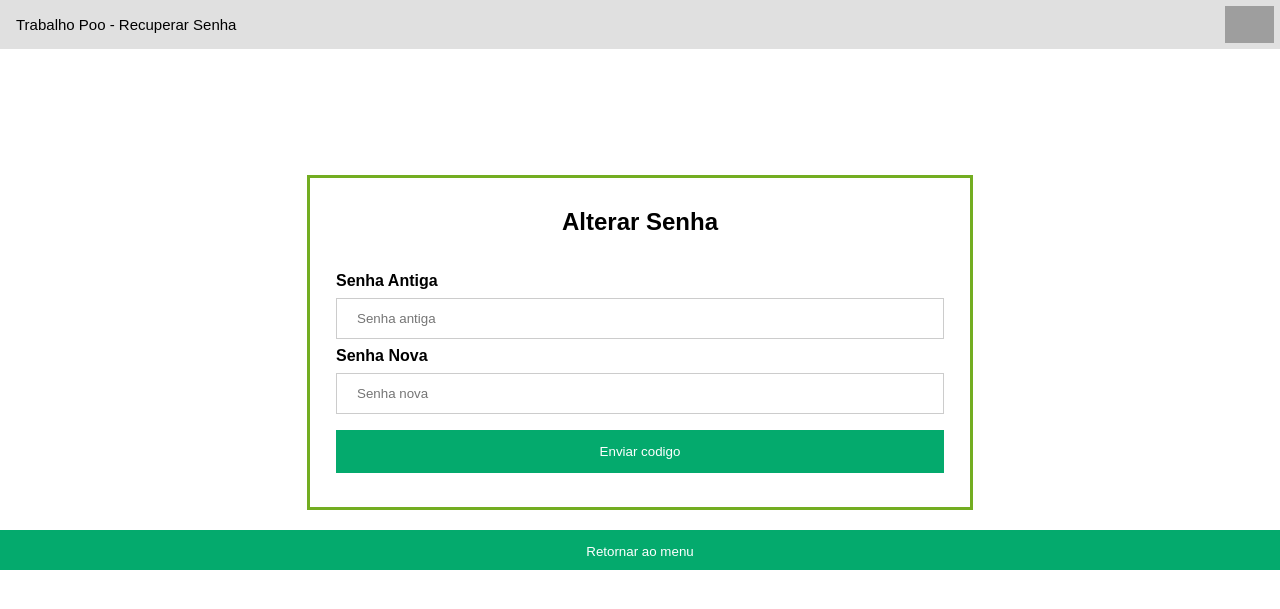
After one commit to Zephyrus1325/TrabalhoPOO, a Flask app: page /change_password in a window 1280 px wide. The commit adds this page. Shown: the top 609 px of the page. Run offline with Flask 3, Linux system fonts and the light colour scheme; grey boxes are pictures that could not be loaded.

Commit message:
- Corrigido bug em registrar_artigo (tinha uma virgula a mais) - usuarios.db e artigos.db viraram um unico arquivo, para facilitar manipulação - Adicionado ID autoincrementavel na tabela artigos - Adicionado função que pega todos os artigos de um determinado usuario - página de trocar senha funciona - Registro de artigos funciona - Adicionado Botões de Voltar ao Menu Inicial - Adicionado Botão de deslogar

```diff
--- a/src/artigo.py
+++ b/src/artigo.py
@@ -19,3 +19,6 @@ class Artigo:
 
     def dict(self):
         return {"id": self.identifier, "title": self.title, "summary": self.summary, "link": self.link}
+
+    def dict_full(self):
+        return {"id": self.identifier, "title": self.title, "summary": self.summary, "link": self.link, "cpf_user": self.cpf_user, "query": self.search_query}
--- a/src/arxiv_seach.py
+++ b/src/arxiv_search.py
@@ -21,4 +21,4 @@ def search(query, total_results, user_cpf):
     for r in client.results(search):
         artigo = Artigo(r.entry_id, r.title, r.summary, r.pdf_url, user_cpf, query)
         list_out.append(artigo)
-    return list_out
+    return tuple(list_out)
--- a/src/main.py
+++ b/src/main.py
@@ -9,12 +9,4 @@ app.register_blueprint(views, url_prefix="/")
 
 
 if __name__ == "__main__":
-    sqLite.esquece_senha("marcofilho2017@gmail.com")
     app.run(debug=True, port=8000)
-
-    # user_input = input("Digite uma palavra para a Busca: ")
-    # quantia = int(input("Digite quantas buscas a serem feitas: "))
-
-    # resultado = pesquisa(user_input, quantia)
-
-    # print(resultado)
--- /dev/null
+++ b/src/templates/change_password.html
@@ -0,0 +1,105 @@
+<!DOCTYPE html>
+<html>
+<head>
+<meta name="viewport" content="width=device-width, initial-scale=1">
+    <title>Recuperar Senha</title>
+<style>
+body {
+font-family: Arial, Helvetica, sans-serif;
+margin: 0px;
+}
+
+/* Full-width input fields */
+input[type=text], input[type=password] {
+  width: 100%;
+  padding: 12px 20px;
+  margin: 8px 0;
+  display: inline-block;
+  border: 1px solid #ccc;
+  box-sizing: border-box;
+}
+
+/* Set a style for all buttons */
+button {
+  background-color: #04AA6D;
+  color: white;
+  padding: 14px 20px;
+  margin: 8px 0;
+  border: none;
+  cursor: pointer;
+  width: 100%;
+}
+
+button:hover {
+  opacity: 0.8;
+}
+
+.header {
+  background-color: #e0e0e0;
+  margin: 0px;
+  padding: 1px;
+}
+
+.container {
+  padding: 16px;
+}
+
+
+
+
+
+
+</style>
+</head>
+<body>
+    <div class="header">
+        <img src="https://th.bing.com/th/id/R.7fa3cb7910152a31cb025bbacb9ca38c?rik=gsHmAXKZIDFj1g&riu=http%3a%2f%2fcampusmontanha.yolasite.com%2fresources%2f386px-Logotipo_IFET.png&ehk=Gx5SrlD%2b1OExNKJqCp70B1GzIZU9zHWYfhB9LMubK4k%3d&risl=&pid=ImgRaw&r=0" height=37px style="float: right; margin:5px;">
+        <p style="margin-left: 15px; font-size:15px">Trabalho Poo - Recuperar Senha</p>
+    </div>
+
+    <p style="padding:20px;"></p>
+    <div id="warning" style="width:auto; background-color:#ffe0e0; border:10px;">
+        <p id="warning_text" style="text-align:center; padding:10px">Placeholder_texto</p>
+    </div>
+    <div style=" margin: auto; width: 50%; padding: 10px; border: 3px solid #73AD21">
+        <h2 style="text-align: center;">Alterar Senha</h2>
+        <form class=form action="/change_password?cpf={{cpf}}" method="POST" style="width:350px float:center;">
+            <div class="container">
+                <input type="hidden" id="cpf" name="cpf" value="{{cpf}}" >
+                <label for="old_password"><b>Senha Antiga</b></label>
+                <input type="password" placeholder="Senha antiga" name="old_password" required>
+                <label for="new_password"><b>Senha Nova</b></label>
+                <input type="password" placeholder="Senha nova" name="new_password" required>
+                <button type="submit">Enviar codigo</button>
+            </div>
+        </form>
+
+    </div>
+    <button onclick="location.href = '/menu?cpf={{cpf}}';" style="float: right; height: 40px; margin-top: 20px;">Retornar ao menu</button>
+
+    <script>
+        document.addEventListener("DOMContentLoaded", function() {
+  loadPage();
+});
+
+        function loadPage(){
+            const cont = document.getElementById("warning");
+            const texto = document.getElementById("warning_text");
+            if({{code}} == 70){
+                //se a operação foi feita com sucesso, faça isso
+                cont.style.opacity = "1.0";
+                texto.innerText = "Operação feita com sucesso!, redirecionando...";
+                setTimeout(function () {window.location.href = "/menu?cpf={{cpf}}";}, 3500);
+            } else if({{code}} == 33){
+                //se houve erro, faça isso
+                cont.style.opacity = "1.0";
+                texto.innerText = "Houve um erro na operação, tente novamente";
+            } else {
+                cont.style.opacity = "0.0";
+            }
+        }
+
+    </script>
+
+</body>
+</html>
--- a/src/views.py
+++ b/src/views.py
@@ -1,8 +1,8 @@
 import json
 
 from flask import Blueprint, render_template, request, jsonify, redirect, url_for
-from sqLite import register_user, logar, esquece_senha, registra_artigo
-import arxiv_seach
+from sqLite import register_user, logar, esquece_senha, registra_artigo, trocar_senha, procura_artigos
+import arxiv_search
 views = Blueprint(__name__, "views")
 
 
@@ -43,9 +43,7 @@ def menu():
         form = request.form
         cpf = form.get('user')
         password = form.get('psswrdHsh')
-        print(cpf,password)
         status = logar(cpf, password)
-        print(status)
         error = "false"
         if status[0]:
             return render_template("home.html", cpf=cpf, login_error="false")
@@ -72,19 +70,41 @@ def search_articles():
 
 @views.route("/saved", methods=["GET", "POST"])
 def saved_articles():
-    return render_template("saved_articles.html")
+    cpf=""
+    if request.method == "GET":
+        arg = request.args
+        query = arg.get("search")
+        search_total = arg.get("total_search")
+        cpf = arg.get("cpf")
+        return render_template("saved_articles.html", cpf=cpf, query=query, total=search_total)
+    return render_template("saved_articles.html", cpf=cpf, query="", total=0)
 
 @views.route("/change_password", methods=["GET", "POST"])
 def change_password():
-    arg = request.args
-    cpf = arg.get('cpf')
-    return render_template("menu.html", cpf=cpf, login_error="false")
+
+    if request.method == "POST":
+        form = request.form
+        cpf = form.get('cpf')
+        senha_antiga = form.get("old_password")
+        senha_nova = form.get("new_password")
+        codigo = trocar_senha(cpf, senha_antiga, senha_nova)
+        return render_template("change_password.html", cpf=cpf, code=codigo[1])
+    elif request.method == "GET":
+        arg = request.args
+        cpf = arg.get('cpf')
+        return render_template("change_password.html", cpf=cpf, code=0)
+    else:
+        # deveria jogar um erro, porque tem que receber pelo menos um get com o CPF
+        "do nothing, for now"
+        # TODO Adicionar um jeito de corrigir esse problema
+        # Meu deus, programar um projeto grande só vai acumulando problema atras de problema, aff
+    cpf = ""
+    return render_template("change_password.html", cpf=cpf, code=30)
 
 
 @views.route("/add_user", methods=["GET","POST"])
 def add_user():
     form = request.form
-
     username = form.get("username")
     age = form.get("age")
     cpf = form.get("cpf")
@@ -104,17 +124,26 @@ def add_user():
 @views.route("/json", methods=["GET"])
 def get_json():
     args = request.args
+    cpf = args.get("cpf")
     search_query = args.get("search")
     search_size = int(args.get("total"))
     # Realizar a pesquisa e salvar numa lista nova
-    artigos = arxiv_seach.search(search_query, search_size, "12345667764")
+    artigos = arxiv_search.search(search_query, search_size, cpf)
     lista = list()
     for artigo in artigos:
-        json.dumps(lista.append(artigo.dict()))
+        #json.dumps(lista.append(artigo.dict()))
+        lista.append(artigo.dict())
         registra_artigo(artigo)
-
     return lista
 
+@views.route("/get_articles", methods=["GET"])
+def get_articles():
+    cpf = request.args.get("cpf")
+    artigos = procura_artigos(cpf)[0]
+    output = list()
+    for artigo in artigos:
+        json.dumps(output.append(artigo.dict_full()))
+    return output
 
 @views.route("/data")
 def get_data():
```
Also changed, not shown: src/sqLite.py (+64 -17 lines), src/templates/home.html (+8 -2 lines), src/templates/register_user.html (+7 -6 lines), src/templates/saved_articles.html (+16 -7 lines), src/templates/search_articles.html (+10 -3 lines), README.md.
